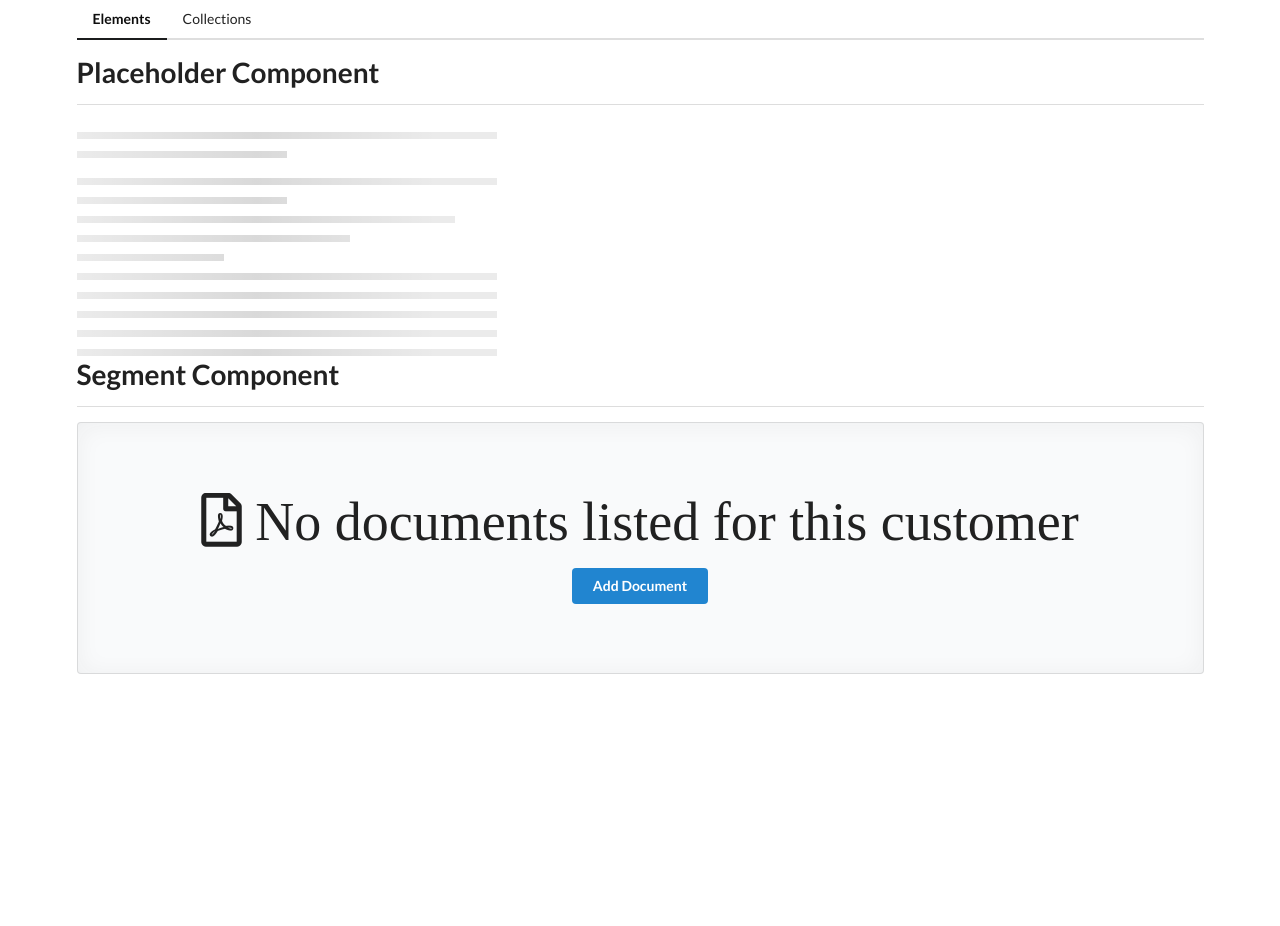
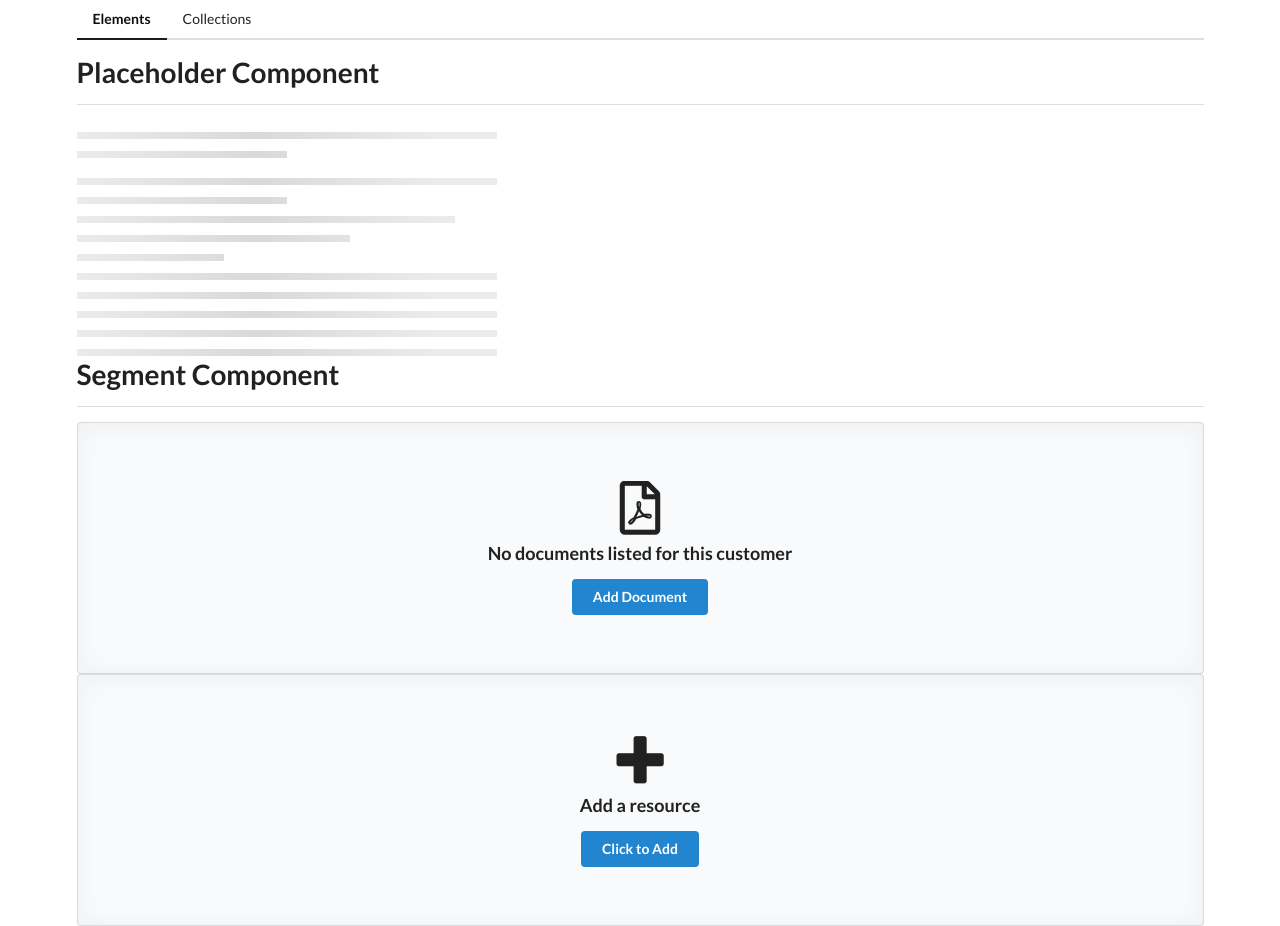
Before and after one commit to benhsieh-dev/comps, an Angular app: page /elements in a window 1280 px wide. Before the commit the page ends 800 px from the top, so only its background shows below. Built offline with nearby package versions, Linux system fonts and the light colour scheme.

Commit message:
Add ng-contents with select in elements home component and segment component templates

```diff
--- a/src/app/elements/elements-home/elements-home.component.html
+++ b/src/app/elements/elements-home/elements-home.component.html
@@ -6,4 +6,26 @@
 <app-divider>
     Segment Component
 </app-divider>
-<app-segment></app-segment>
+
+<app-segment>
+    <header>
+        <i class="pdf file outline icon"></i>
+        No documents listed for this customer
+    </header>
+
+    <button class="ui primary button">
+        Add Document
+    </button>
+</app-segment>
+
+
+<app-segment>
+    <header>
+        <i class="add icon"></i>
+        Add a resource
+    </header>
+
+    <button class="ui primary button">
+        Click to Add
+    </button>
+</app-segment>
--- a/src/app/elements/segment/segment.component.html
+++ b/src/app/elements/segment/segment.component.html
@@ -1,10 +1,8 @@
 <div class="ui placeholder segment">
+
     <div class="ui icon header">
-        <i class="pdf file outline icon">
-            No documents listed for this customer
-        </i>
+      <ng-content select="header"></ng-content>
     </div>
-    <button class="ui primary button">
-        Add Document
-    </button>
+
+    <ng-content></ng-content>
 </div>
```
Also changed, not shown: package.json (+4 -4 lines), 1 other file (tests, documents, lock files or other folders).
